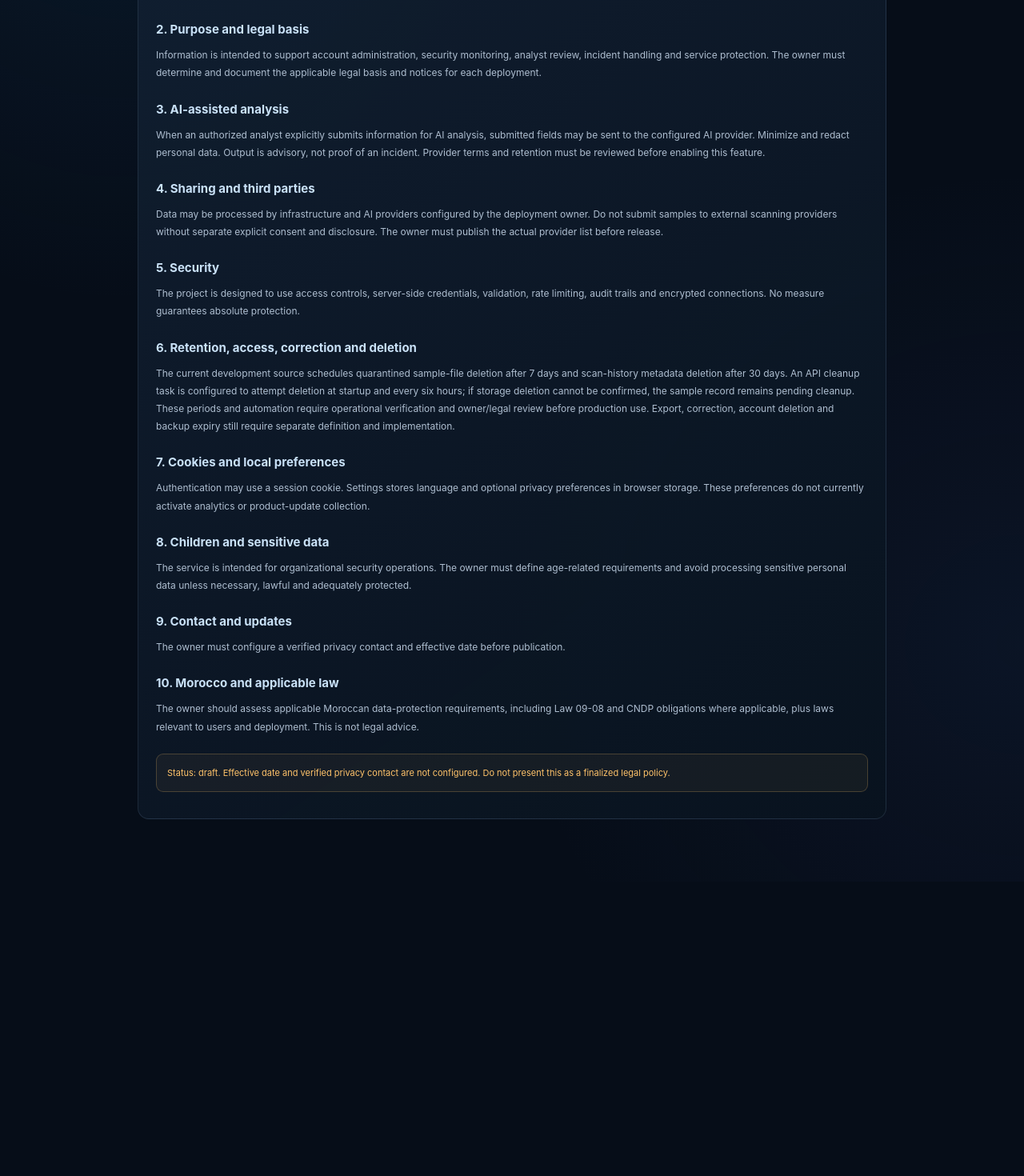
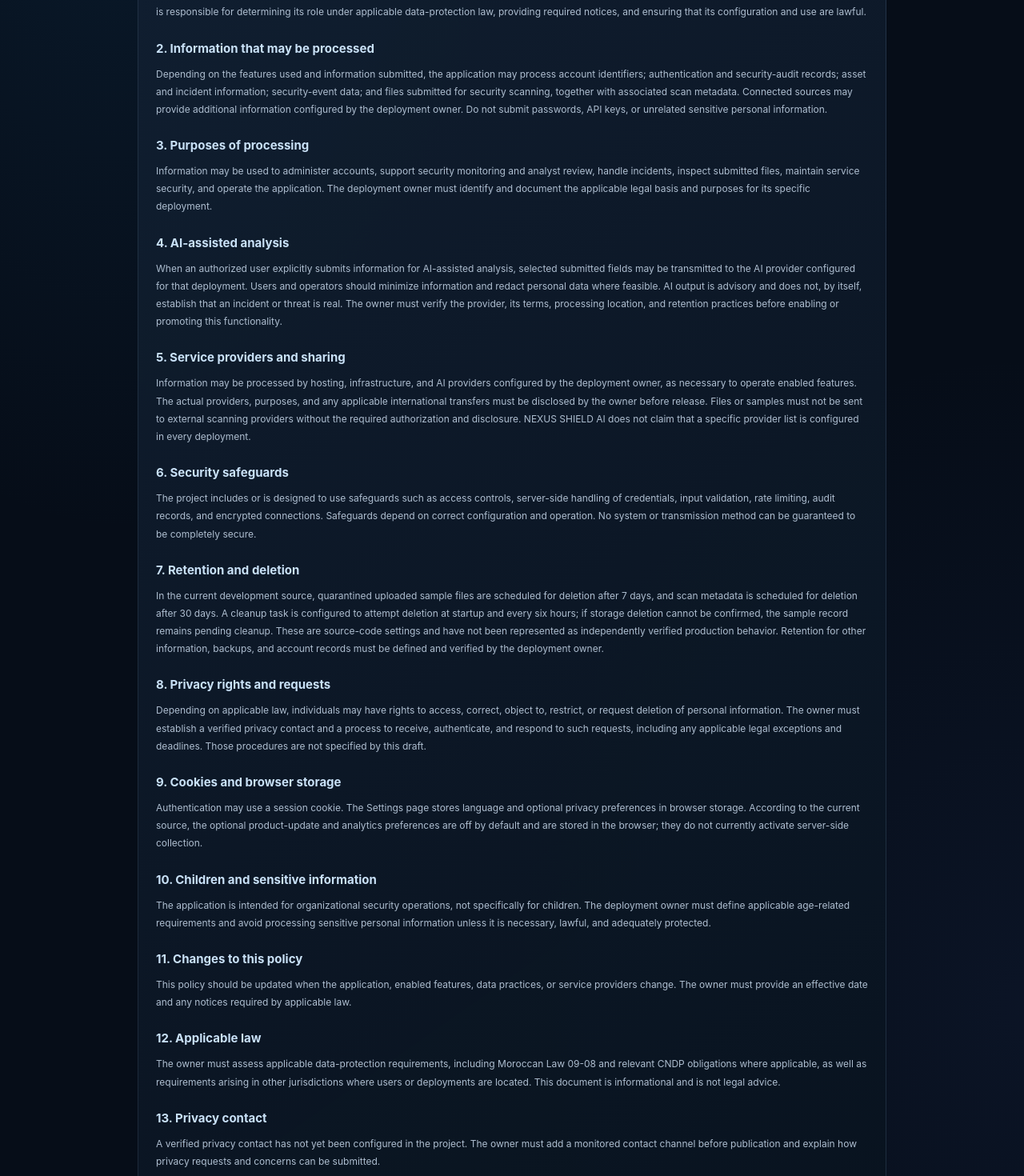
Before and after one commit to maalouf67/NEXUS-SHIELD-AI, a Next.js app in the folder apps/web/: page /privacy in a window 1280 px wide. Shown: the part 380-1850 px from the top of the page at 80% size. Before the commit the page ends 1482 px from the top, so only its background shows below. Built offline with nearby package versions, Linux system fonts and the light colour scheme; no server answers.

Commit message:
Improve privacy policy draft for owner and legal review

```diff
--- a/apps/web/app/privacy/page.tsx
+++ b/apps/web/app/privacy/page.tsx
@@ -1,20 +1,141 @@
 export default function PrivacyPolicyPage() {
   return (
     <main className="trust-center">
-      <header className="trust-header"><a className="trust-brand" href="/">◈ NEXUS SHIELD AI</a><a href="/settings">Settings & privacy</a></header>
-      <section className="trust-hero"><div className="eyebrow">LEGAL · DRAFT FOR OWNER REVIEW</div><h1>Privacy Policy</h1><p>Draft policy for NEXUS SHIELD AI. It must be reviewed and finalized by the owner and qualified legal counsel before production.</p></section>
+      <header className="trust-header">
+        <a className="trust-brand" href="/">◈ NEXUS SHIELD AI</a>
+        <a href="/settings">Settings &amp; privacy</a>
+      </header>
+
+      <section className="trust-hero">
+        <div className="eyebrow">LEGAL · DRAFT FOR OWNER AND LEGAL REVIEW</div>
+        <h1>Privacy Policy</h1>
+        <p>
+          This draft describes privacy practices and processing that may occur in NEXUS SHIELD AI,
+          based on the current development source. Actual practices depend on the deployment,
+          enabled features, and configured service providers. The owner must verify and complete
+          this policy before public release.
+        </p>
+      </section>
+
       <article className="trust-card trust-prose">
-        <h2>1. Information processed</h2><p>The application may process account identifiers, authentication/security audit records, assets, incident information and security-event data submitted by authorized users or connected sources. Do not submit passwords, API keys or unrelated sensitive personal information.</p>
-        <h2>2. Purpose and legal basis</h2><p>Information is intended to support account administration, security monitoring, analyst review, incident handling and service protection. The owner must determine and document the applicable legal basis and notices for each deployment.</p>
-        <h2>3. AI-assisted analysis</h2><p>When an authorized analyst explicitly submits information for AI analysis, submitted fields may be sent to the configured AI provider. Minimize and redact personal data. Output is advisory, not proof of an incident. Provider terms and retention must be reviewed before enabling this feature.</p>
-        <h2>4. Sharing and third parties</h2><p>Data may be processed by infrastructure and AI providers configured by the deployment owner. Do not submit samples to external scanning providers without separate explicit consent and disclosure. The owner must publish the actual provider list before release.</p>
-        <h2>5. Security</h2><p>The project is designed to use access controls, server-side credentials, validation, rate limiting, audit trails and encrypted connections. No measure guarantees absolute protection.</p>
-        <h2>6. Retention, access, correction and deletion</h2><p>The current development source schedules quarantined sample-file deletion after 7 days and scan-history metadata deletion after 30 days. An API cleanup task is configured to attempt deletion at startup and every six hours; if storage deletion cannot be confirmed, the sample record remains pending cleanup. These periods and automation require operational verification and owner/legal review before production use. Export, correction, account deletion and backup expiry still require separate definition and implementation.</p>
-        <h2>7. Cookies and local preferences</h2><p>Authentication may use a session cookie. Settings stores language and optional privacy preferences in browser storage. These preferences do not currently activate analytics or product-update collection.</p>
-        <h2>8. Children and sensitive data</h2><p>The service is intended for organizational security operations. The owner must define age-related requirements and avoid processing sensitive personal data unless necessary, lawful and adequately protected.</p>
-        <h2>9. Contact and updates</h2><p>The owner must configure a verified privacy contact and effective date before publication.</p>
-        <h2>10. Morocco and applicable law</h2><p>The owner should assess applicable Moroccan data-protection requirements, including Law 09-08 and CNDP obligations where applicable, plus laws relevant to users and deployment. This is not legal advice.</p>
-        <p className="trust-warning">Status: draft. Effective date and verified privacy contact are not configured. Do not present this as a finalized legal policy.</p>
+        <h2>1. Scope and responsibility</h2>
+        <p>
+          NEXUS SHIELD AI is a cybersecurity application intended to support organizational
+          security operations. The organization or person operating a deployment is responsible
+          for determining its role under applicable data-protection law, providing required
+          notices, and ensuring that its configuration and use are lawful.
+        </p>
+
+        <h2>2. Information that may be processed</h2>
+        <p>
+          Depending on the features used and information submitted, the application may process
+          account identifiers; authentication and security-audit records; asset and incident
+          information; security-event data; and files submitted for security scanning, together
+          with associated scan metadata. Connected sources may provide additional information
+          configured by the deployment owner. Do not submit passwords, API keys, or unrelated
+          sensitive personal information.
+        </p>
+
+        <h2>3. Purposes of processing</h2>
+        <p>
+          Information may be used to administer accounts, support security monitoring and
+          analyst review, handle incidents, inspect submitted files, maintain service security,
+          and operate the application. The deployment owner must identify and document the
+          applicable legal basis and purposes for its specific deployment.
+        </p>
+
+        <h2>4. AI-assisted analysis</h2>
+        <p>
+          When an authorized user explicitly submits information for AI-assisted analysis,
+          selected submitted fields may be transmitted to the AI provider configured for that
+          deployment. Users and operators should minimize information and redact personal data
+          where feasible. AI output is advisory and does not, by itself, establish that an
+          incident or threat is real. The owner must verify the provider, its terms, processing
+          location, and retention practices before enabling or promoting this functionality.
+        </p>
+
+        <h2>5. Service providers and sharing</h2>
+        <p>
+          Information may be processed by hosting, infrastructure, and AI providers configured
+          by the deployment owner, as necessary to operate enabled features. The actual providers,
+          purposes, and any applicable international transfers must be disclosed by the owner
+          before release. Files or samples must not be sent to external scanning providers
+          without the required authorization and disclosure. NEXUS SHIELD AI does not claim that
+          a specific provider list is configured in every deployment.
+        </p>
+
+        <h2>6. Security safeguards</h2>
+        <p>
+          The project includes or is designed to use safeguards such as access controls,
+          server-side handling of credentials, input validation, rate limiting, audit records,
+          and encrypted connections. Safeguards depend on correct configuration and operation.
+          No system or transmission method can be guaranteed to be completely secure.
+        </p>
+
+        <h2>7. Retention and deletion</h2>
+        <p>
+          In the current development source, quarantined uploaded sample files are scheduled for
+          deletion after 7 days, and scan metadata is scheduled for deletion after 30 days.
+          A cleanup task is configured to attempt deletion at startup and every six hours; if
+          storage deletion cannot be confirmed, the sample record remains pending cleanup.
+          These are source-code settings and have not been represented as independently verified
+          production behavior. Retention for other information, backups, and account records
+          must be defined and verified by the deployment owner.
+        </p>
+
+        <h2>8. Privacy rights and requests</h2>
+        <p>
+          Depending on applicable law, individuals may have rights to access, correct, object to,
+          restrict, or request deletion of personal information. The owner must establish a
+          verified privacy contact and a process to receive, authenticate, and respond to such
+          requests, including any applicable legal exceptions and deadlines. Those procedures
+          are not specified by this draft.
+        </p>
+
+        <h2>9. Cookies and browser storage</h2>
+        <p>
+          Authentication may use a session cookie. The Settings page stores language and optional
+          privacy preferences in browser storage. According to the current source, the optional
+          product-update and analytics preferences are off by default and are stored in the
+          browser; they do not currently activate server-side collection.
+        </p>
+
+        <h2>10. Children and sensitive information</h2>
+        <p>
+          The application is intended for organizational security operations, not specifically
+          for children. The deployment owner must define applicable age-related requirements and
+          avoid processing sensitive personal information unless it is necessary, lawful, and
+          adequately protected.
+        </p>
+
+        <h2>11. Changes to this policy</h2>
+        <p>
+          This policy should be updated when the application, enabled features, data practices,
+          or service providers change. The owner must provide an effective date and any notices
+          required by applicable law.
+        </p>
+
+        <h2>12. Applicable law</h2>
+        <p>
+          The owner must assess applicable data-protection requirements, including Moroccan
+          Law 09-08 and relevant CNDP obligations where applicable, as well as requirements
+          arising in other jurisdictions where users or deployments are located. This document
+          is informational and is not legal advice.
+        </p>
+
+        <h2>13. Privacy contact</h2>
+        <p>
+          A verified privacy contact has not yet been configured in the project. The owner must
+          add a monitored contact channel before publication and explain how privacy requests
+          and concerns can be submitted.
+        </p>
+
+        <p className="trust-warning">
+          Status: draft — not legally approved for publication. The deployment owner must verify
+          actual data flows, providers, retention behavior, applicable legal requirements,
+          configure a privacy contact, set an effective date, and obtain qualified legal review
+          before presenting this policy as final.
+        </p>
       </article>
     </main>
   );
```
